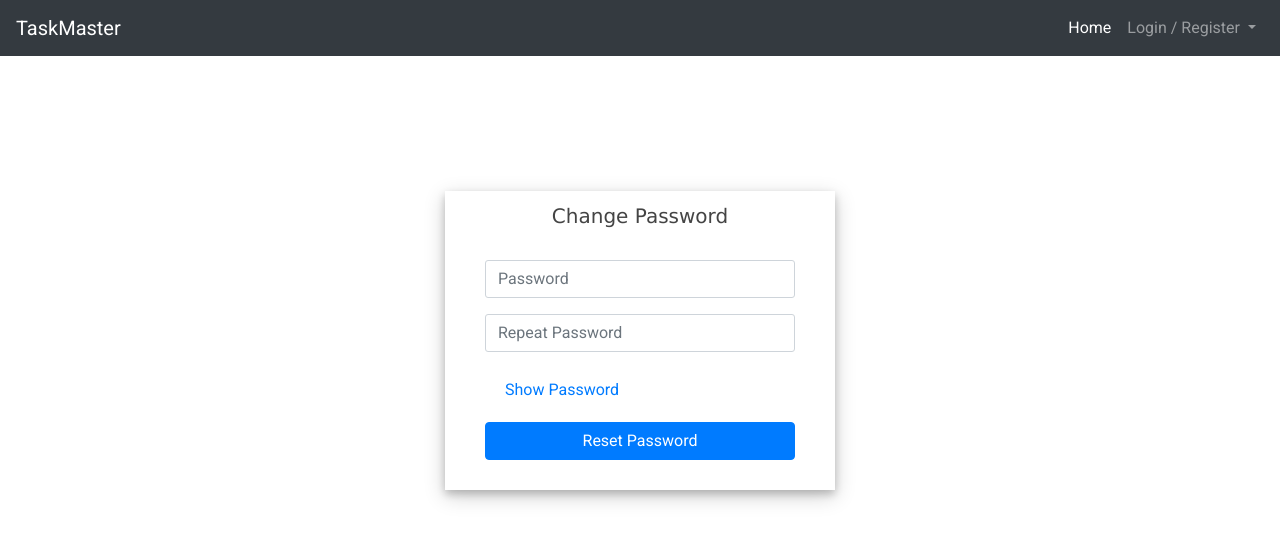
After one commit to hajam09/taskmaster, a Django app: template accounts/templates/accounts/passwordResetForm.html in a window 1280 px wide. The commit adds this page. Shown: the top 542 px of the page. Run offline with Django 3.2, Linux system fonts and the light colour scheme; the template is opened without the code that fills it: values that come from a table or form of the project are taken from there, others are empty; some libraries are stand-ins or nearby versions.

Commit message:
accounts password forgotten and password reset

```diff
--- a/accounts/forms.py
+++ b/accounts/forms.py
@@ -1,5 +1,6 @@
 from django import forms
 from django.conf import settings
+from django.contrib import messages
 from django.contrib.auth import authenticate
 from django.contrib.auth import login
 from django.contrib.auth.forms import UserCreationForm
@@ -130,3 +131,55 @@ class LoginForm(forms.ModelForm):
             return self.cleaned_data
 
         raise ValidationError("Username or Password did not match!")
+
+
+class PasswordResetForm(forms.Form):
+    password = forms.CharField(
+        label='',
+        strip=False,
+        widget=forms.PasswordInput(
+            attrs={
+                'placeholder': 'Password'
+            }
+        )
+    )
+
+    repeatPassword = forms.CharField(
+        label='',
+        strip=False,
+        widget=forms.PasswordInput(
+            attrs={
+                'placeholder': 'Repeat Password'
+            }
+        )
+    )
+
+    def __init__(self, request=None, user=None, *args, **kwargs):
+        self.request = request
+        self.user = user
+        super(PasswordResetForm, self).__init__(*args, **kwargs)
+
+    def clean(self):
+        newPassword = self.cleaned_data.get('password')
+        confirmPassword = self.cleaned_data.get('repeatPassword')
+
+        if newPassword != confirmPassword:
+            messages.error(
+                self.request,
+                'Your new password and confirm password does not match.'
+            )
+            raise ValidationError('Your new password and confirm password does not match.')
+
+        if not generalOperations.isPasswordStrong(newPassword):
+            messages.warning(
+                self.request,
+                'Your new password is not strong enough.'
+            )
+            raise ValidationError('Your new password is not strong enough.')
+
+        return self.cleaned_data
+
+    def updatePassword(self):
+        newPassword = self.cleaned_data.get('password')
+        self.user.set_password(newPassword)
+        self.user.save()
--- /dev/null
+++ b/accounts/templates/accounts/passwordResetForm.html
@@ -0,0 +1,70 @@
+{% extends "accounts/base.html" %}
+{% load static %}
+{% load crispy_forms_tags %}
+{% block content %}
+<link rel="stylesheet" type="text/css" href="{% static 'css/baseForm.css' %}"/>
+<div class="container">
+   <br>
+   {% if messages %}
+	   {% for message in messages %}
+	      {% if message.tags == "error" %}
+	      	<div style="color: black; text-align: center;" class="alert alert-danger" role="alert">{{message}}</div>
+	      {% else %}
+	      	<div style="color: black; text-align: center;" class="alert alert-{{ message.tags }}" role="alert">{{message}}</div>
+	      {% endif %}
+	   {% endfor %}
+	{% endif %}
+   <div class="form-container">
+      <div class="form-box bg-white" style="-webkit-box-shadow:0 4px 8px 0 rgba(0,0,0,.2),0 6px 20px 0 rgba(0,0,0,.19)">
+         <form method="post">
+            {% csrf_token %}
+            <div class="form-box-title">Change Password</div>
+            <br>
+            <div class="form-box-textbox" id="id-form-box-textbox">
+               {{form | crispy}}
+               <div style="height:10px;"></div>
+               <div id="div_id_rememberMe" class="form-check checkbox-inline">
+                  <span id="span-id-password-visibility" class="pull-right" onclick="showHidePassword();" style="color: #007bff;cursor: pointer;margin-bottom: 20px;margin-top: -20px;">
+                  	Show Password
+                  </span>
+               </div>
+            </div>
+            <div class="form-box-submit">
+               <input type="submit" class="btn btn-primary btn-block" value="Reset Password">
+            </div>
+         </form>
+      </div>
+   </div>
+</div>
+<script type="text/javascript">
+
+	window.onload = function(e)
+	{
+		$('#span-id-password-visibility').mousedown(function(e)
+			{
+				e.preventDefault();
+			}
+		);
+	}
+
+	function showHidePassword()
+	{
+		var password = $("[name='password']");
+		var repeatPassword = $("[name='repeatPassword']");
+
+		if(password.attr("type") == "password")
+		{
+			password.attr("type","text");
+			repeatPassword.attr("type","text");
+			$('#span-id-password-visibility').text('Hide Password');
+		}
+		else
+		{
+			password.attr("type","password");
+			repeatPassword.attr("type","password");
+			$('#span-id-password-visibility').text('Show Password');
+		}
+	}
+
+</script>
+{% endblock %}
--- a/accounts/urls.py
+++ b/accounts/urls.py
@@ -9,8 +9,6 @@ urlpatterns = [
     path('register/', views.register, name='register'),
     path('logout/', views.logout, name='logout'),
     path('activate-account/<uidb64>/<token>', views.activateAccount, name='activate-account'),
-    # path('password-forgotten/', views.passwordForgotten, name='password-forgotten'),
-    # path('password-change/<uidb64>/<token>', views.passwordChange, name='password-change'),
-    # path('passwordRequest/', views.passwordRequest, name='password-request'),
-    # path('passwordChange/<uidb64>/<token>', views.passwordChange, name='password-change'),
+    path('password-forgotten/', views.passwordForgotten, name='password-forgotten'),
+    path('password-reset/<uidb64>/<token>', views.passwordReset, name='password-reset'),
 ]
```
Also changed, not shown: accounts/templates/accounts/login.html (+3 -5 lines), accounts/templates/accounts/passwordForgotten.html (added, +39 -0 lines), accounts/views.py (+45 -0 lines), taskmaster/operations/emailOperations.py (+25 -0 lines), taskmaster/objects/__init__.py (deleted).
